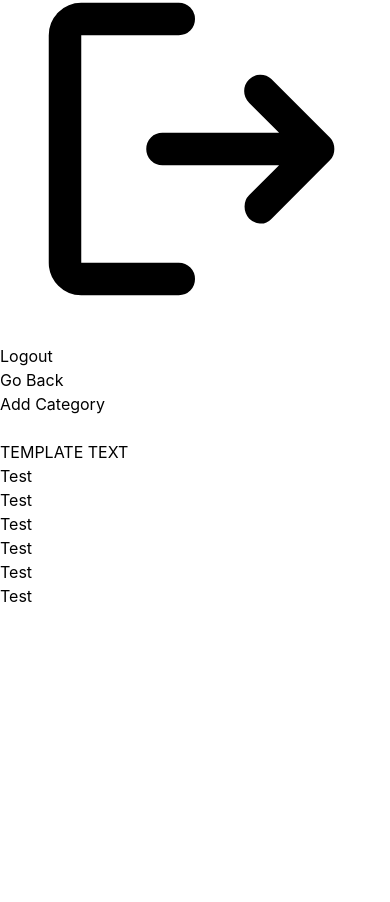
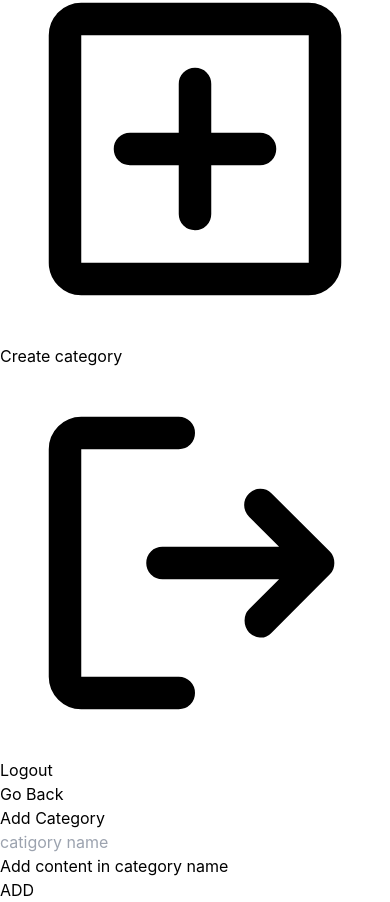
Before and after one commit to chas-academy/u08-business-idea-grupp4, a React (Vite) app in the folder client/: page /home/create-category in a window 390 px wide. Shown: the part 2019-2921 px from the top of the page. Before the commit the page ends 2627 px from the top, so only its background shows below. Built offline with nearby package versions, Linux system fonts and the light colour scheme.

Commit message:
ändring
jj

```diff
--- a/client/src/components/Navbar.jsx
+++ b/client/src/components/Navbar.jsx
@@ -45,6 +45,14 @@ function Navbar() {
                     <p>Create post</p>
                   </Link>
               </li>
+              <li>
+                  <Link to="create-category" className="flex items-center space-x-3 text-gray-700 p-2 rounded-md font-medium hover:bg-gray-200 focus:bg-gray-200 focus:shadow-outline">
+                    <span className="text-gray-600">
+                      <svg xmlns="http://www.w3.org/2000/svg" className="h-5" viewBox="0 0 24 24"><path fill="currentColor" d="M11 13v3q0 .425.288.713T12 17q.425 0 .713-.288T13 16v-3h3q.425 0 .713-.288T17 12q0-.425-.288-.713T16 11h-3V8q0-.425-.288-.713T12 7q-.425 0-.713.288T11 8v3H8q-.425 0-.713.288T7 12q0 .425.288.713T8 13h3Zm-6 8q-.825 0-1.413-.588T3 19V5q0-.825.588-1.413T5 3h14q.825 0 1.413.588T21 5v14q0 .825-.588 1.413T19 21H5Zm0-2h14V5H5v14ZM5 5v14V5Z"/></svg>
+                    </span>
+                    <p>Create category</p>
+                  </Link>
+              </li>
           </ul>
 
           <div className="absolute bottom-5 space-y-2 text-sm">
--- a/client/src/pages/CreateCategory.jsx
+++ b/client/src/pages/CreateCategory.jsx
@@ -1,43 +1,51 @@
-
-
 export default function CreateCategory() {
     return (
+        <div className="relative min-h-screen flex flex-col justify-between">
             <div>
+                <div className="px-4 sm:px-6 lg:px-8">
+                    <p className="text-sm sm:text-base lg:text-lg text-gray-600">Go Back</p>
+                </div>
+                <div className="flex justify-center flex-col items-center px-4 sm:px-6 lg:px-8">
                     <div>
-            <p className="text-gray-600">Go Back</p>
-        </div>
-        <div className="flex justify-center flex-col items-center">
-            <div>
-                <h3 className="uppercase text-xl">Add Category</h3>
+                        <h3 className="text-sm sm:text-base lg:text-xl uppercase p-5">Add Category</h3>
                     </div>
                     <div>
-                <input className="p-1 border-black border-3 rounded-xl" type="text"></input>
+                        <input className="p-1 outline outline-2 outline-black border-black border-3 rounded-xl" type="text" placeholder="catigory name"></input>
                     </div>
                     <div>
-            <h3 className="uppercase text-xl">TEMPLATE TEXT</h3>
+                        <h3 className="text-sm sm:text-base lg:text-xl uppercase p-10 ">Add content in category name</h3>
                     </div>
                 </div>
-        <div className="flex justify-center items-center w-3/4">
-            <div className="grid grid-cols-3 gap-2">
-                <div>
-                    <h1>Test</h1>
             </div>
-                <div>
-                    <h1>Test</h1>
+            <div className="flex justify-center items-center px-4 sm:px-6 lg:px-8">
+                <div className="grid grid-cols-3 sm:grid-cols-3 md:grid-cols-3 gap-6 items-center justify-items-center">
+                    <div className="w-full sm:w-auto">
+                        <div className="border border-gray-300 rounded p-12 sm:p-24 mb-10 mx-6"></div>
                     </div>
-                <div>
-                    <h1>Test</h1>
+                    <div className="w-full sm:w-auto">
+                        <div className="border border-gray-300 rounded p-12 sm:p-24 mb-10 mx-6"></div>
                     </div>
-                <div>
-                    <h1>Test</h1>
+                    <div className="w-full sm:w-auto">
+                        <div className="border border-gray-300 rounded p-12 sm:p-24 mb-10 mx-6"></div>
                     </div>
-                <div>
-                    <h1>Test</h1>
+                    <div className="w-full sm:w-auto">
+                        <div className="border border-gray-300 rounded p-12 sm:p-24 mb-10 mx-6"></div>
                     </div>
-                <div>
-                    <h1>Test</h1>
+                    <div className="w-full sm:w-auto">
+                        <div className="border border-gray-300 rounded p-12 sm:p-24 mb-10 mx-6"></div>
+                    </div>
+                    <div className="w-full sm:w-auto space-between">
+                        <div className="border border-gray-300 rounded p-12 sm:p-24 mb-10 mx-6"></div>
                     </div>
                 </div>
+            </div>
+
+            <div className="flex justify-center items-center py-10 w-full">
+                <button className="w-full sm:w-auto">
+                    <div className="bg-gray-300 hover:bg-gray-800 text-gray-900 font-semibold py-2 px-4 sm:px-10 border border-gray-400 rounded shadow bg-transparent hover:text-white background-black">
+                        ADD
+                    </div>
+                </button>
             </div>
         </div>
     )
```
Lines whose indentation alone changed are shown as unchanged.
